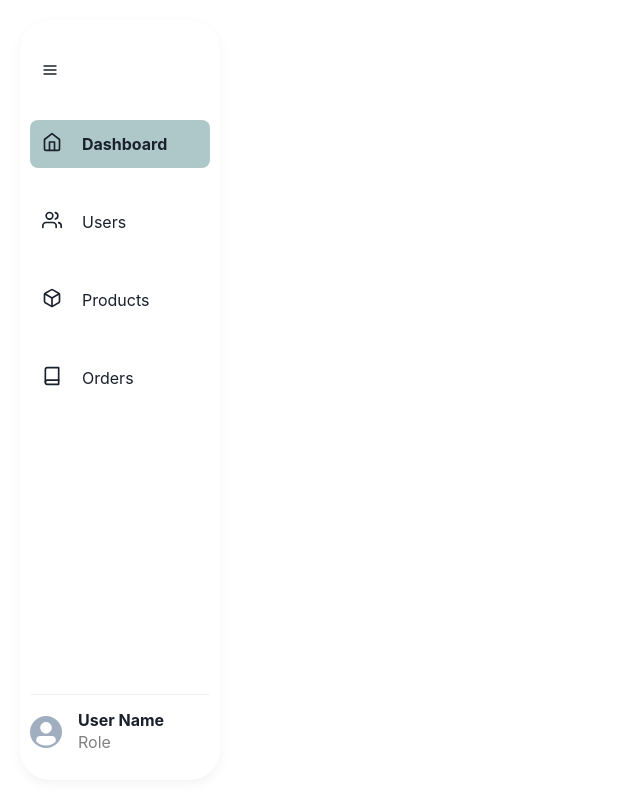
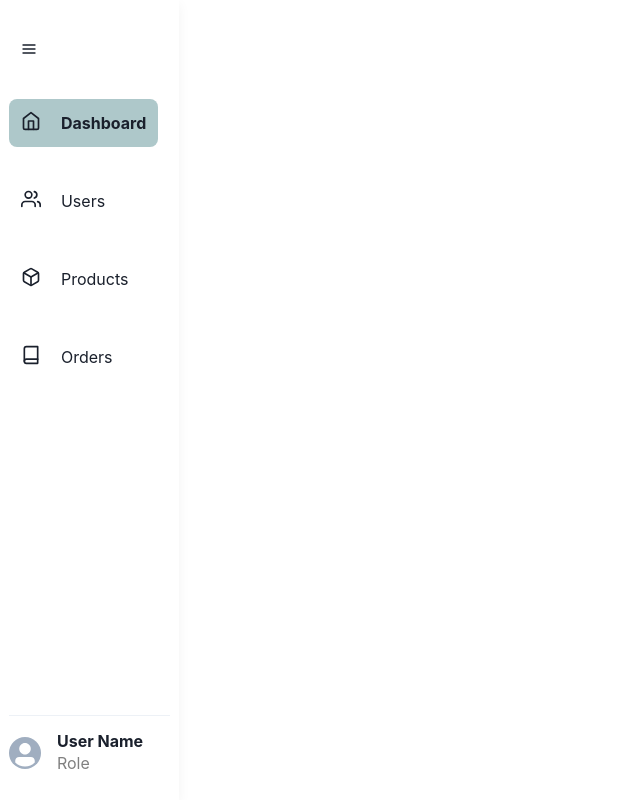
Before and after one commit to NoamA91/E-Commerce-App, a React (Vite) app in the folder client/Managers/: page / in a window 1280 px wide. Shown: the whole page, without its empty margins (0-640 px from the left). Built offline with nearby package versions, Linux system fonts and the light colour scheme.

Commit message:
managers - fixed sizes in the root file

```diff
--- a/client/Managers/src/components/sections/Sidebar/NavItem.jsx
+++ b/client/Managers/src/components/sections/Sidebar/NavItem.jsx
@@ -1,4 +1,4 @@
-import { Flex, Text, Icon, Menu, MenuButton, Tooltip } from "@chakra-ui/react";
+import { Flex, Text, Icon, Menu, MenuButton, Tooltip, Button } from "@chakra-ui/react";
 import { Link } from "react-router-dom";
 
 const NavItem = ({ navSize, title, icon, active, handleClick, to }) => {
@@ -38,7 +38,7 @@ const NavItem = ({ navSize, title, icon, active, handleClick, to }) => {
               backgroundColor={active ? "#AEC8CA" : "transparent"}
               borderRadius={8}
               _hover={{ backgroundColor: "#AEC8CA" }}
-              w={navSize === "large" && "180px"}
+              w={navSize === "large" && "100%"}
             >
               <Flex padding={3}>
                 <Icon as={icon} fontSize='xl' color={active ? "A82AAAD" : "grey.500"} />
--- a/client/Managers/src/components/sections/Sidebar/Sidebar.jsx
+++ b/client/Managers/src/components/sections/Sidebar/Sidebar.jsx
@@ -14,12 +14,10 @@ const Sidebar = () => {
   return (
     <Flex
       pos='sticky'
-      left='5'
-      h='95vh'
-      mt='2.5vh'
+      left='0'
+      h='100vh'
       boxShadow='0 4px 12px 0 rgba(0,0,0,0.05)'
-      borderRadius={navSize === "small" ? "15" : "30px"}
-      w={navSize === "small" ? "75px" : "200px"}
+      w={navSize === "small" ? "75px" : "210px"}
       flexDir='column'
       justifyContent='space-between'
     >
--- a/client/Managers/src/pages/Root.jsx
+++ b/client/Managers/src/pages/Root.jsx
@@ -1,11 +1,16 @@
 import { Outlet } from "react-router-dom";
 import Sidebar from "../components/sections/Sidebar/Sidebar";
+import { HStack, background } from "@chakra-ui/react";
 
 function Root() {
   return (
     <>
-      <Sidebar />
-      <Outlet />
+      <HStack>
+        <Sidebar />
+        <div style={{ width: "100%", height: "100vh" }}>
+          <Outlet />
+        </div>
+      </HStack>
     </>
   );
 }
--- a/client/Managers/src/pages/privatePages/dashboard/Dashboard.jsx
+++ b/client/Managers/src/pages/privatePages/dashboard/Dashboard.jsx
@@ -1,5 +1,7 @@
+import { Box } from "@chakra-ui/react";
+
 const Dashboard = () => {
-  return <div>Dashboard</div>;
+  return <Box>Dashboard</Box>;
 };
 
 export default Dashboard;
```
